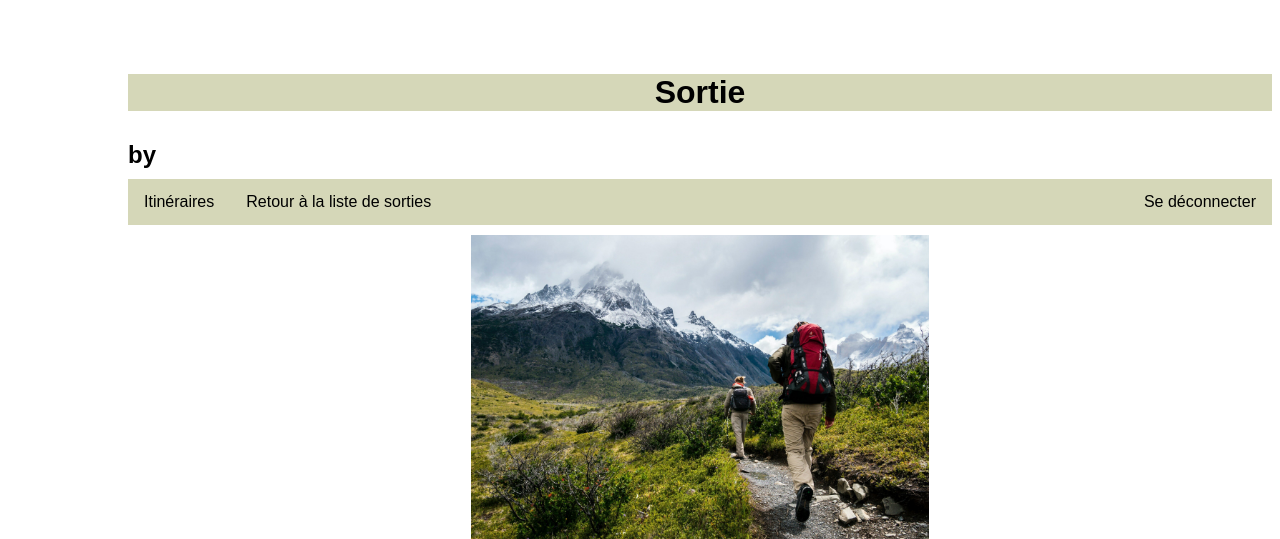
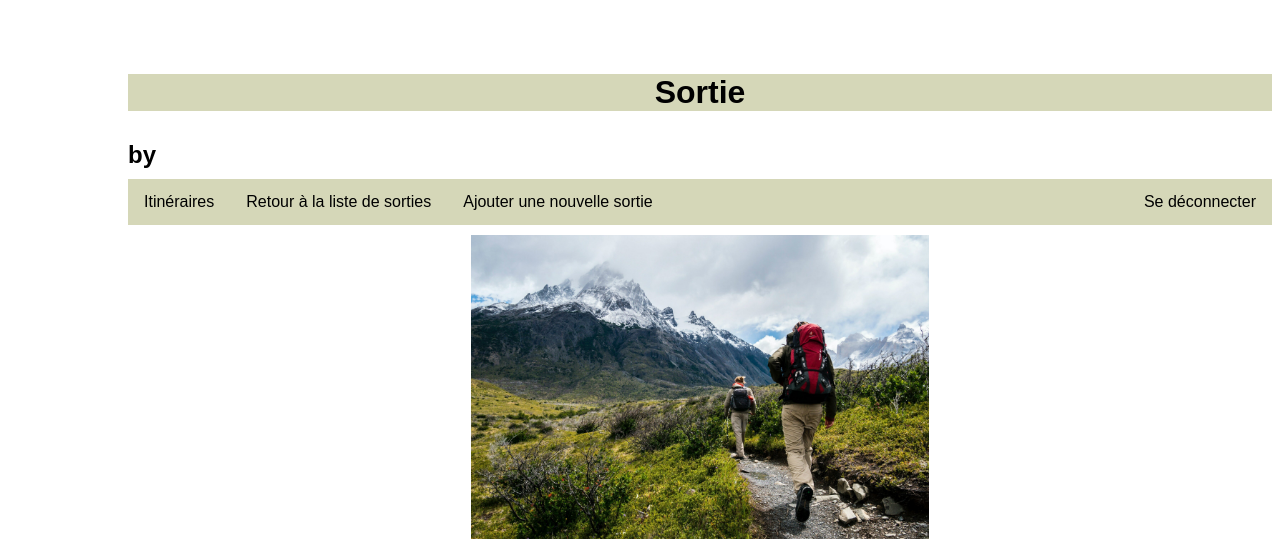
Before and after one commit to victorcolombet/topoguide-victor-colombet, a Django app: template topoguide/itineraires/templates/itineraires/sortie.html in a window 1280 px wide. Shown: the top 539 px of the page. Run offline with Django 4.2, Linux system fonts and the light colour scheme; the template is opened without the code that fills it, so the values that code supplies are empty.

Commit message:
Ajout du raccourci sur la navigation bar

```diff
--- a/topoguide/itineraires/templates/itineraires/itineraires.html
+++ b/topoguide/itineraires/templates/itineraires/itineraires.html
@@ -14,6 +14,7 @@
 
 <div class="sidebar">
     <ul>
+        <li class="left"><a href="{% url 'nouvelle_sortie' %}">Ajouter une nouvelle sortie</a></li>
         <li class="right"><a href="{% url 'logout' %}">Se déconnecter</a></li>
     </ul>
 </div>
--- a/topoguide/itineraires/templates/itineraires/sortie.html
+++ b/topoguide/itineraires/templates/itineraires/sortie.html
@@ -21,6 +21,7 @@
         <ul>
             <li class="left"><a class="active"  href="{% url 'itineraires:itineraires' %}">Itinéraires</a></li>
             <li class="left"><a href="{% url 'itineraires:sorties' sortie.itineraire.id %}">Retour à la liste de sorties</a></li>
+            <li class="left"><a href="{% url 'nouvelle_sortie' %}">Ajouter une nouvelle sortie</a></li>
             <li class="right"><a href="{% url 'logout' %}">Se déconnecter</a></li>
         </ul>
 
--- a/topoguide/itineraires/templates/itineraires/sorties.html
+++ b/topoguide/itineraires/templates/itineraires/sorties.html
@@ -16,6 +16,7 @@
 <div class="sidebar">
     <ul>
         <li class="left"><a class="active"  href="{% url 'itineraires:itineraires' %}">Itinéraires</a></li>
+        <li class="left"><a href="{% url 'nouvelle_sortie' %}">Ajouter une nouvelle sortie</a></li>
         <li class="right"><a href="{% url 'logout' %}">Se déconnecter</a></li>
     </ul>
 
```
